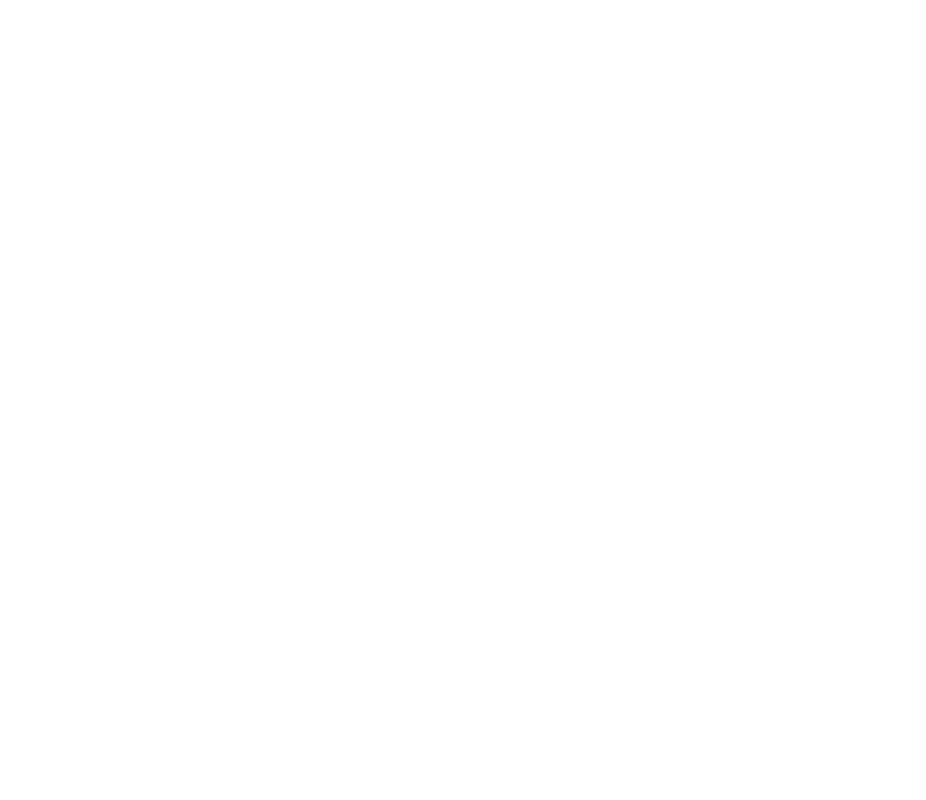
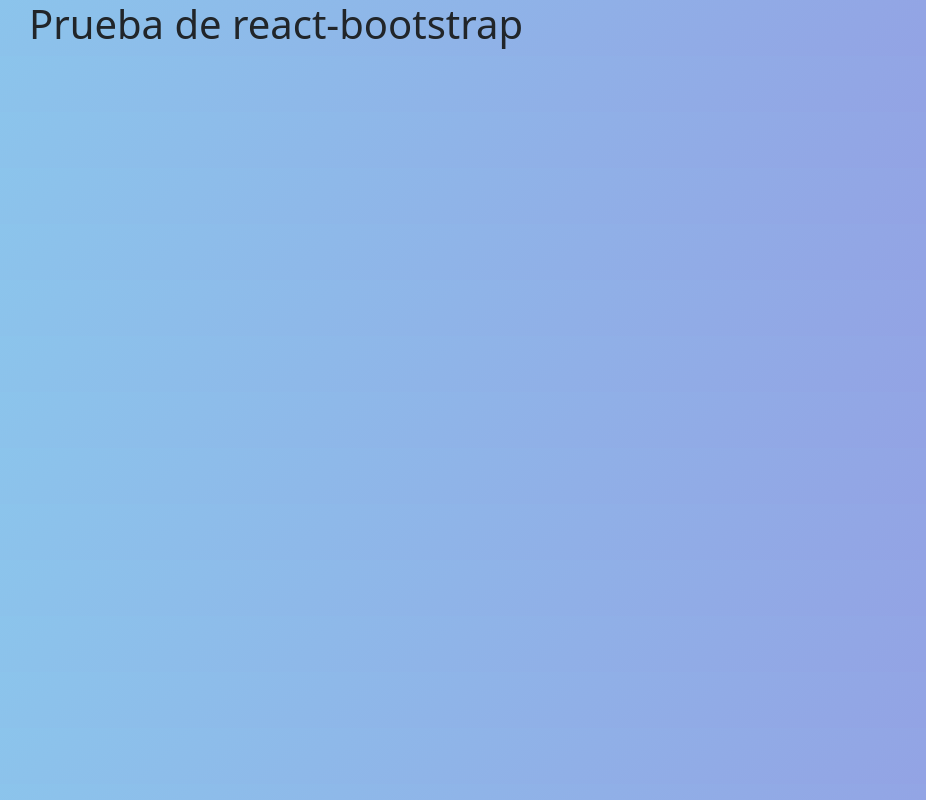
Before and after one commit to Alvaro-Gendo/appSimpsons, a React (Create React App) app: page / in a window 1280 px wide. Shown: the whole page, without its empty margins (53-979 px from the left). Built offline with nearby package versions, Linux system fonts and the light colour scheme.

Commit message:
agregue hoja de css y react-bootstrap

```diff
--- a/package.json
+++ b/package.json
@@ -6,7 +6,9 @@
     "@testing-library/jest-dom": "^5.16.5",
     "@testing-library/react": "^13.4.0",
     "@testing-library/user-event": "^13.5.0",
+    "bootstrap": "^5.2.1",
     "react": "^18.2.0",
+    "react-bootstrap": "^2.5.0",
     "react-dom": "^18.2.0",
     "react-scripts": "5.0.1",
     "web-vitals": "^2.1.4"
--- a/public/index.html
+++ b/public/index.html
@@ -7,8 +7,10 @@
     <meta name="theme-color" content="#000000" />
     <meta
       name="description"
-      content="Web site created using create-react-app"
+      content="Practica de React"
     />
+    <meta name="keywords" content="react">
+    <meta name="author" content="Alvaro Ruiz Mejia">
     <link rel="apple-touch-icon" href="%PUBLIC_URL%/logo192.png" />
     <!--
       manifest.json provides metadata used when your web app is installed on a
@@ -24,7 +26,7 @@
       work correctly both with client-side routing and a non-root public URL.
       Learn how to configure a non-root public URL by running `npm run build`.
     -->
-    <title>React App</title>
+    <title>Simpsons</title>
   </head>
   <body>
     <noscript>You need to enable JavaScript to run this app.</noscript>
--- a/src/App.js
+++ /dev/null
@@ -1,8 +0,0 @@
-function App() {
-  return (
-    <div className="App">
-    </div>
-  );
-}
-
-export default App;
--- /dev/null
+++ b/src/App.jsx
@@ -0,0 +1,15 @@
+import "bootstrap/dist/css/bootstrap.min.css"
+import { Container } from "react-bootstrap";
+import "./style.css"
+
+function App() {
+  return (
+  <>
+  <Container className="">
+    <h1>Prueba de react-bootstrap</h1>
+  </Container>
+  </>
+  );
+}
+
+export default App;
--- /dev/null
+++ b/src/style.css
@@ -0,0 +1,5 @@
+body{
+    background-color: #8BC6EC;
+    background-image: linear-gradient(135deg, #8BC6EC 0%, #9599E2 100%);
+
+}
```
Also changed, not shown: 1 other file (tests, documents, lock files or other folders).
